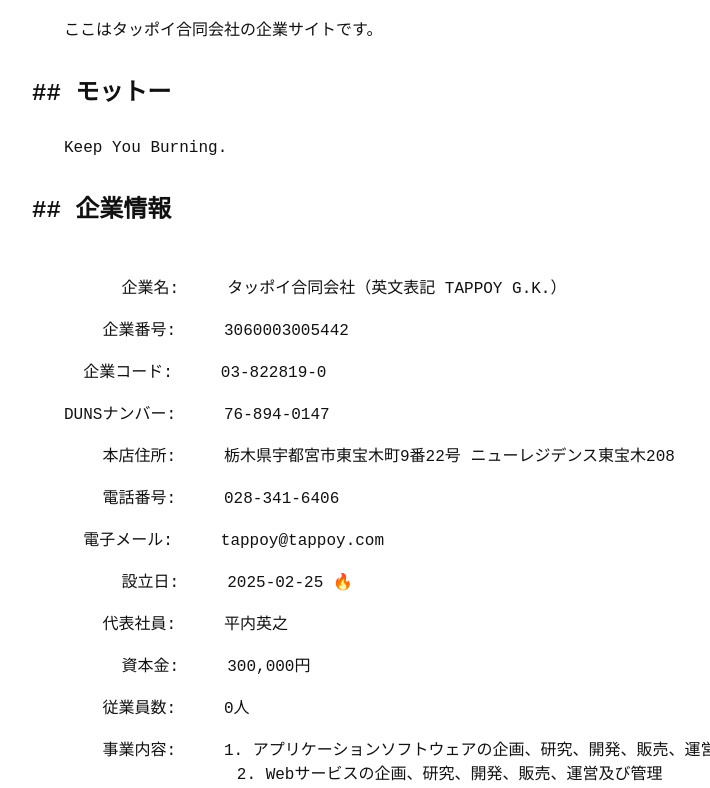
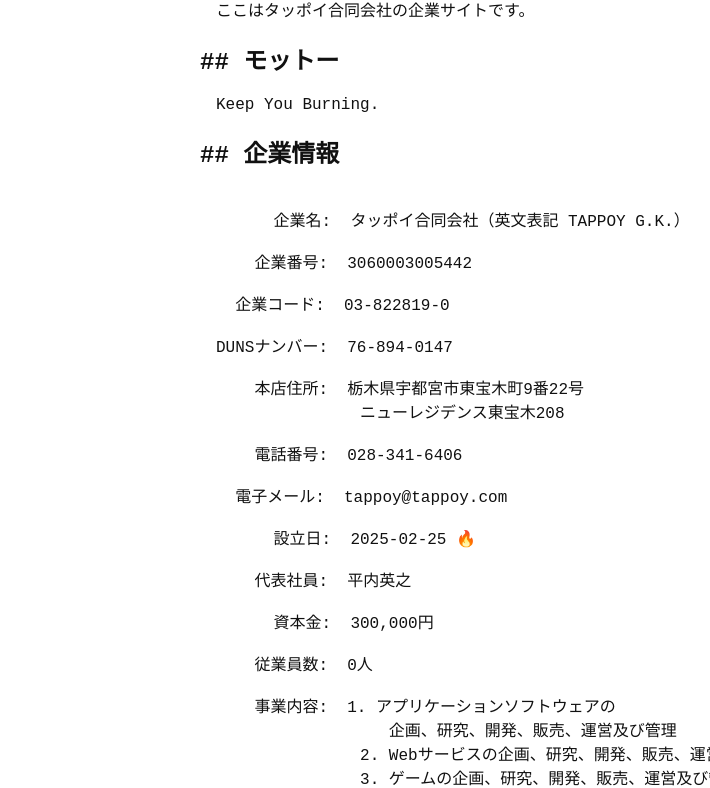
Before and after one commit to TappoyGK/p-company_website, a plain HTML site: page docs/index.html in a window 1280 px wide. Shown: the part 339-1127 px from the top of the page, without its empty margins (40-750 px from the left). Drawn offline with Linux system fonts and the light colour scheme; a web font is replaced by a local one.

Commit message:
set maxwidth

```diff
--- a/docs/index.html
+++ b/docs/index.html
@@ -33,32 +33,34 @@
       <h2>## 企業情報</h2>
       <pre>
 
-      企業名:     タッポイ合同会社（英文表記 TAPPOY G.K.）
+      企業名:  タッポイ合同会社（英文表記 TAPPOY G.K.）
 
-    企業番号:     3060003005442
+    企業番号:  3060003005442
 
-  企業コード:     03-822819-0
+  企業コード:  03-822819-0
 
-DUNSナンバー:     76-894-0147
+DUNSナンバー:  76-894-0147
 
-    本店住所:     栃木県宇都宮市東宝木町9番22号 ニューレジデンス東宝木208
+    本店住所:  栃木県宇都宮市東宝木町9番22号
+               ニューレジデンス東宝木208
 
-    電話番号:     028-341-6406
+    電話番号:  028-341-6406
 
-  電子メール:     tappoy@tappoy.com
+  電子メール:  tappoy@tappoy.com
 
-      設立日:     2025-02-25 🔥
+      設立日:  2025-02-25 🔥
 
-    代表社員:     平内英之
+    代表社員:  平内英之
 
-      資本金:     300,000円
+      資本金:  300,000円
 
-    従業員数:     0人
+    従業員数:  0人
 
-    事業内容:     1. アプリケーションソフトウェアの企画、研究、開発、販売、運営及び管理
-                  2. Webサービスの企画、研究、開発、販売、運営及び管理
-                  3. ゲームの企画、研究、開発、販売、運営及び管理
-                  4. 前各号に付帯関連する一切の事業
+    事業内容:  1. アプリケーションソフトウェアの
+                  企画、研究、開発、販売、運営及び管理
+               2. Webサービスの企画、研究、開発、販売、運営及び管理
+               3. ゲームの企画、研究、開発、販売、運営及び管理
+               4. 前各号に付帯関連する一切の事業
 
   主要取引先:     paiza株式会社
 </pre>
--- a/docs/style.css
+++ b/docs/style.css
@@ -6,6 +6,8 @@
 
 body {
   padding: 4em;
+  max-width: 800px;
+  margin: 0 auto;
 }
 
 logo {
@@ -47,5 +49,5 @@ footer {
 }
 
 p, pre, ul {
-  margin: 2em;
+  margin: 1em;
 }
```
